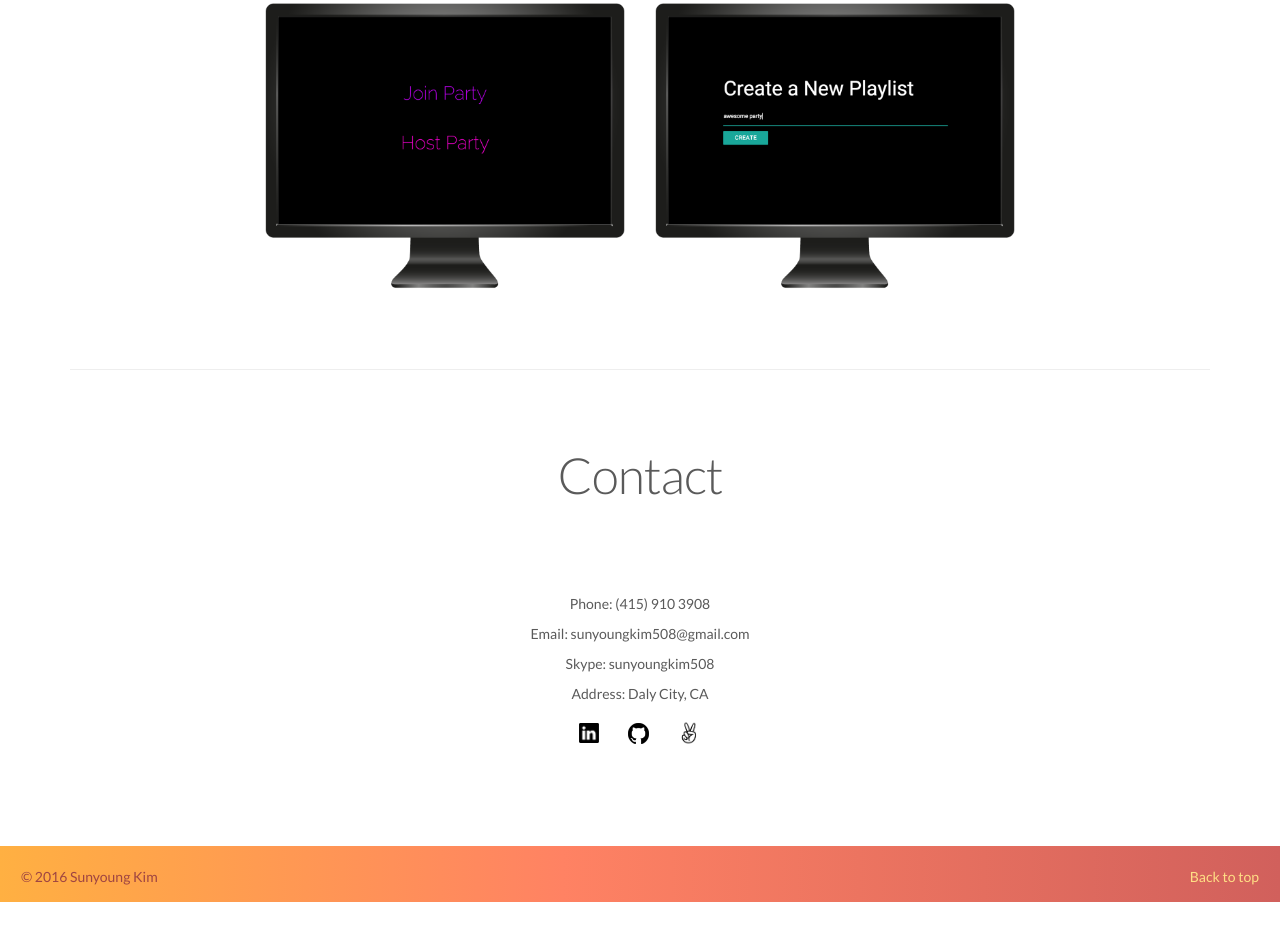
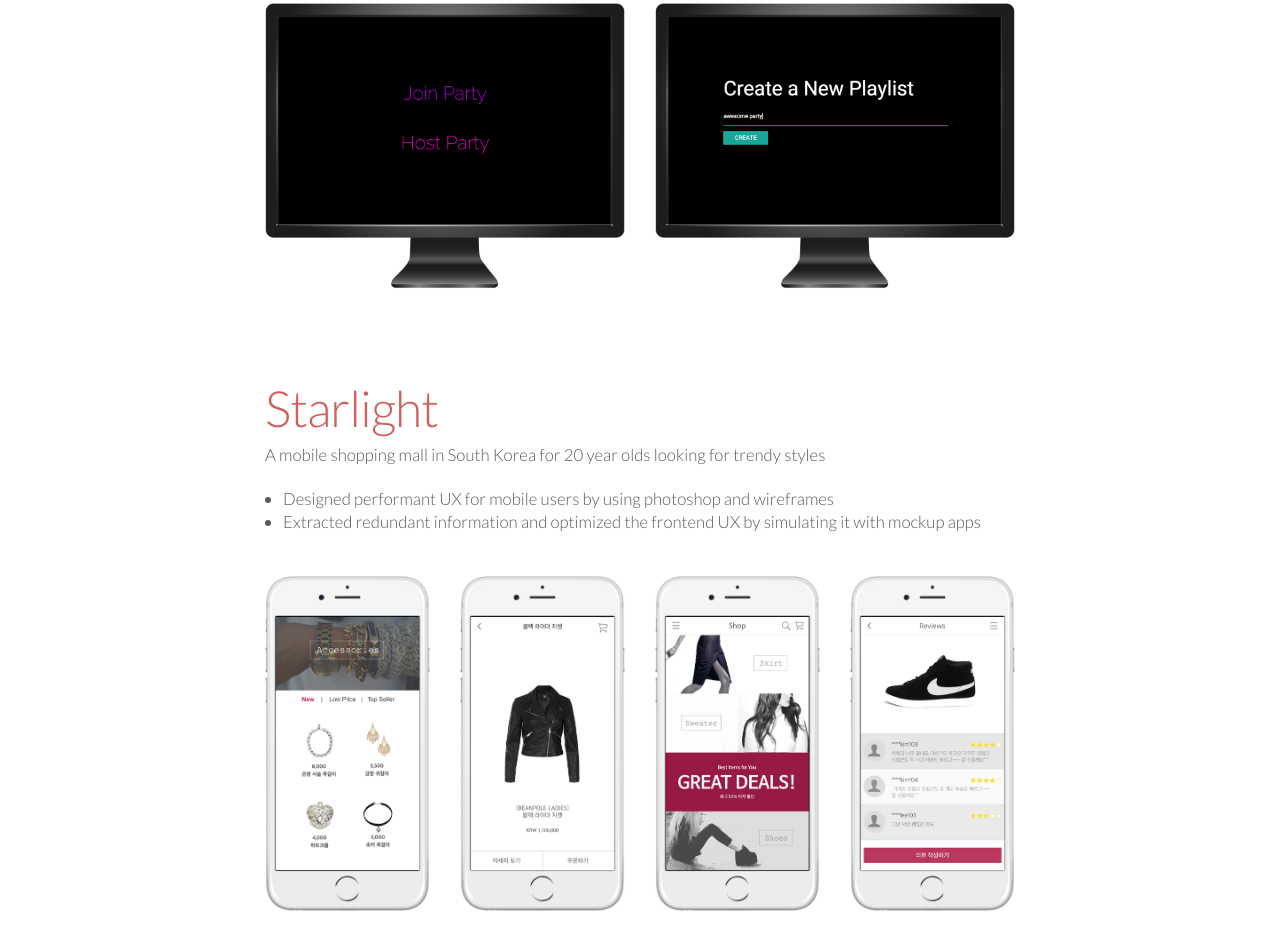
Before and after one commit to SunyoungKim508/resume, a website: page assets/index.html in a window 1280 px wide. Shown: the part 3330-4280 px from the top of the page. Before the commit the page ends 4232 px from the top, so only its background shows below. Drawn offline with nearby package versions, Linux system fonts and the light colour scheme.

Commit message:
Add shopping mall UX

```diff
--- a/assets/index.html
+++ b/assets/index.html
@@ -178,6 +178,35 @@
         </div>
         <div class="col-sm-2"></div>
       </div>
+      <div class="break row"></div>
+      <div class="row">
+        <div class="col-md-2"></div>
+        <div class="col-md-8 project">
+          <h4 class="featurette-heading"><span class="main-color">Starlight</span></h4>
+          <p class="lead text-center text-justify">A mobile shopping mall in South Korea for 20 year olds looking for trendy styles</p>
+          <ul class="description">
+            <li class="lead">Designed performant UX for mobile users by using photoshop and wireframes</li>
+            <li class="lead">Extracted redundant information and optimized the frontend UX by simulating it with mockup apps</li>
+          </ul>
+        </div>
+        <div class="col-md-2"></div>
+      </div>
+      <div class="row project">
+        <div class="col-sm-2"></div>
+        <div class="col-sm-2">
+          <img class="img-responsive" src="./shopping-3.png">
+        </div>
+        <div class="col-sm-2">
+          <img class="img-responsive" src="./shopping-2.png">
+        </div>
+        <div class="col-sm-2">
+          <img class="img-responsive" src="./shopping-4.png">
+        </div>
+        <div class="col-sm-2">
+          <img class="img-responsive" src="./shopping-1.png">
+        </div>
+        <div class="col-sm-2"></div>
+      </div>
 
       <hr class="featurette-divider">
 
```
Also changed, not shown: assets/shopping-1.png (added), assets/shopping-2.png (added), assets/shopping-3.png (added), assets/shopping-4.png (added), 1 other file.
